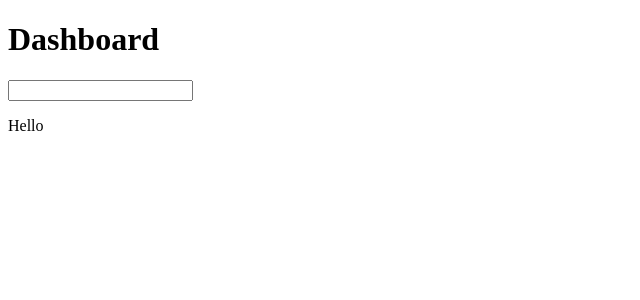
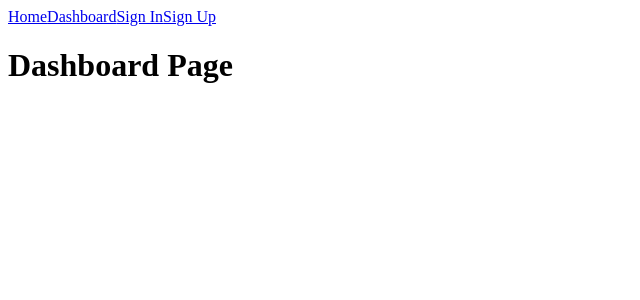
Before and after one commit to Hamza160/nextjs-tut, a Next.js app: page /dashboard in a window 1280 px wide. Shown: the top 300 px of the page, without its empty margins (0-640 px from the left). Built offline with nearby package versions, Linux system fonts and the light colour scheme.

Commit message:
Static Rendering Done

```diff
--- a/src/app/about/page.tsx
+++ b/src/app/about/page.tsx
@@ -1,6 +1,3 @@
 export default function AboutPage() {
-    console.log('AboutPage');
-    return (
-        <h1>About Page</h1>
-    )
+    return <h1>About Page {new Date().toLocaleTimeString()}</h1>
 }
--- a/src/app/dashboard/page.tsx
+++ b/src/app/dashboard/page.tsx
@@ -1,13 +1,3 @@
-"use client"
-import {useState} from "react";
-
-export default function Dashboard() {
-    const [name, setName] = useState("");
-    return (
-        <div>
-            <h1>Dashboard</h1>
-            <input value={name} onChange={(e) => setName(e.target.value)} />
-            <p>Hello {name}</p>
-        </div>
-    )
+export default function DashboardPage() {
+    return <h1>Dashboard Page</h1>
 }
--- a/src/app/layout.tsx
+++ b/src/app/layout.tsx
@@ -1,4 +1,7 @@
-export const metadata = {
+import {Metadata} from "next";
+import Link from "next/link";
+
+export const metadata: Metadata = {
   title: 'Next.js',
   description: 'Generated by Next.js',
 }
@@ -10,7 +13,15 @@ export default function RootLayout({
 }) {
   return (
     <html lang="en">
-      <body>{children}</body>
+      <body>
+        <nav className="flex gap-10 items-center">
+            <Link href="/">Home</Link>
+            <Link href="/dashboard">Dashboard</Link>
+            <Link href="/signin">Sign In</Link>
+            <Link href="/signup">Sign Up</Link>
+        </nav>
+        {children}
+      </body>
     </html>
   )
 }
--- a/src/app/page.tsx
+++ b/src/app/page.tsx
@@ -1,6 +1,10 @@
+import Link from "next/link";
+
 export default function HomePage (){
     return (
         <div>
+            <Link href="/dashboard">Dashboard</Link>
+            <Link href="/about">About Page</Link>
             <h1>Hello From Home Page</h1>
         </div>
     )
--- /dev/null
+++ b/src/app/signin/page.tsx
@@ -0,0 +1,3 @@
+export default function SignInPage() {
+    return <h1>SignIn Page</h1>
+}
--- /dev/null
+++ b/src/app/signup/page.tsx
@@ -0,0 +1,3 @@
+export default function SignUpPage() {
+    return <h1>SignUp Page</h1>
+}
```
Also changed, not shown: package.json (+7 -6 lines), src/middleware.ts (deleted, +0 -17 lines), 1 other file (tests, documents, lock files or other folders).
